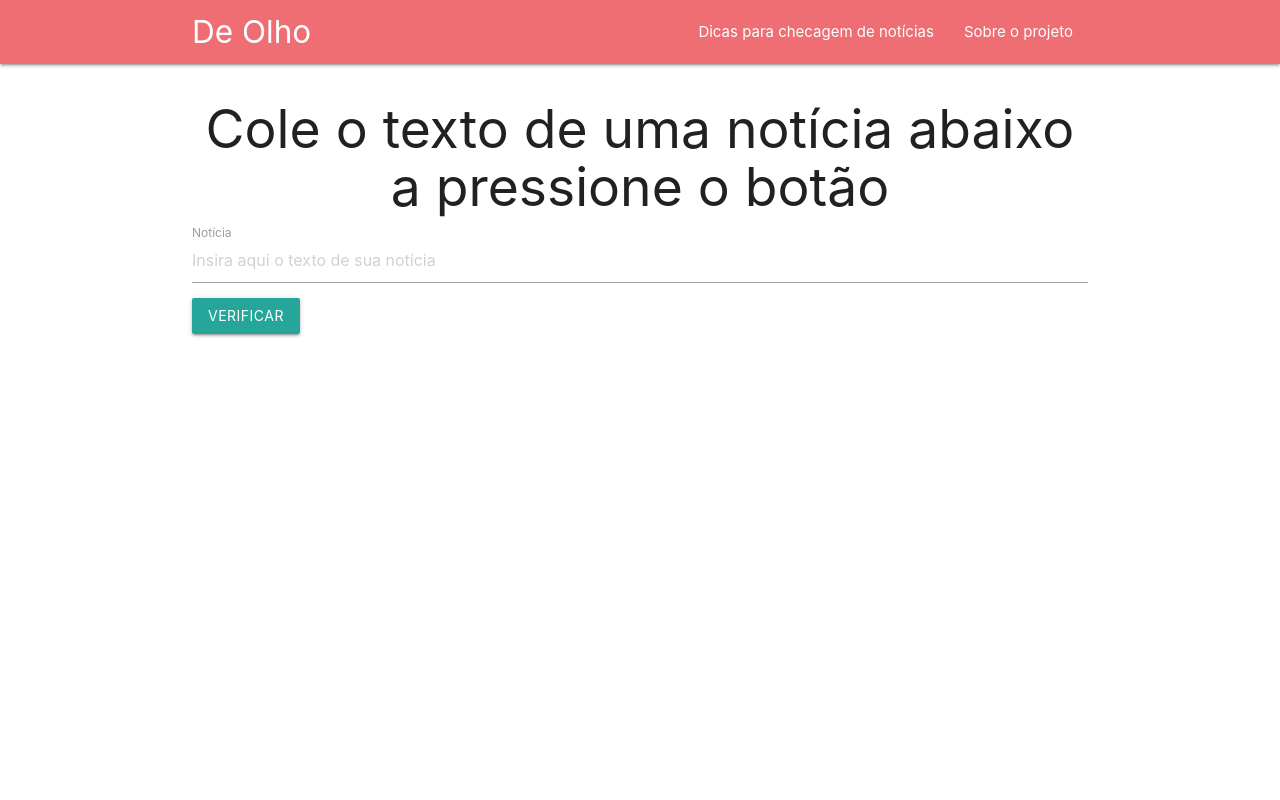
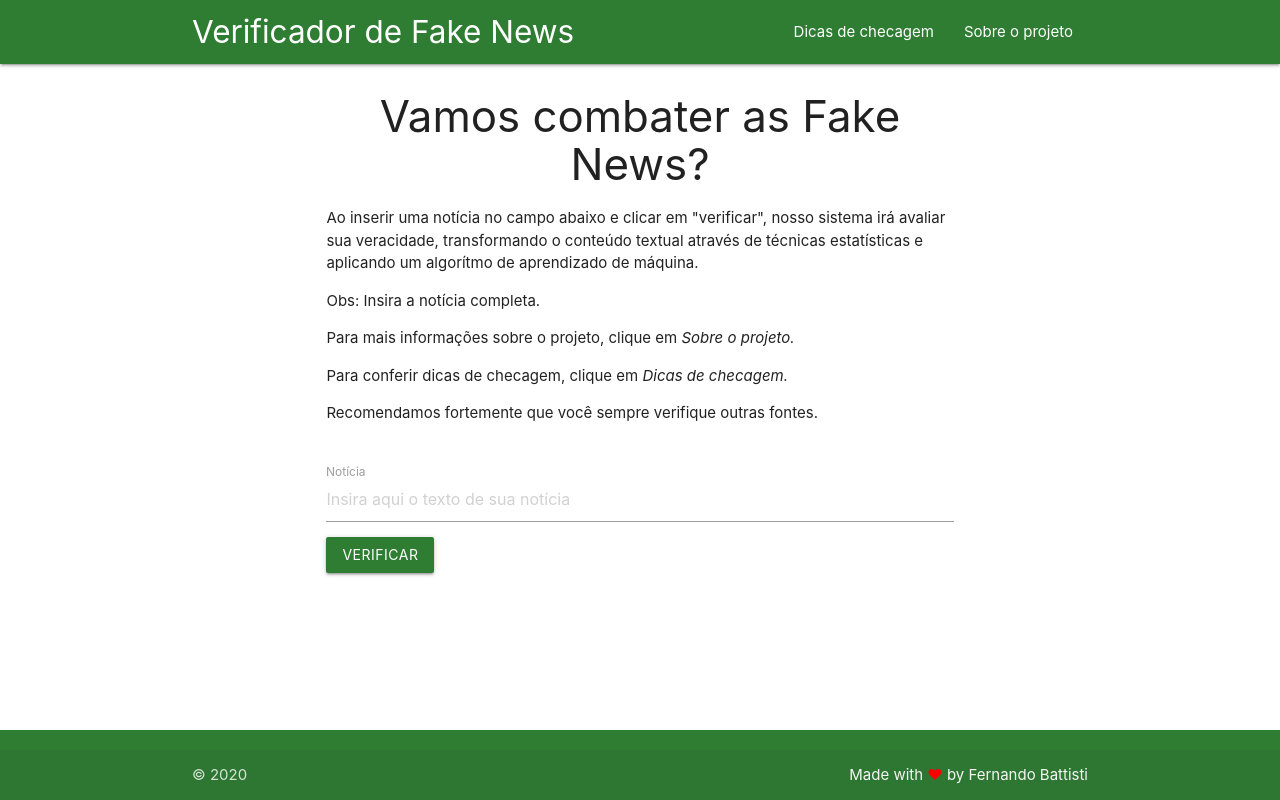
Before and after one commit to fbtt/fake_news_checker, a Django app: page / in a window 1280 px wide. Run offline with Django 3.2, Linux system fonts and the light colour scheme; parts of the project's set-up code (start-up, migrations or seed data) failed here and were passed over.

Commit message:
change the model to a logistic regression. add a footer in the frontend. present the classification as green for true news and red for fake news in the frontend.

```diff
--- a/my_app/views.py
+++ b/my_app/views.py
@@ -1,19 +1,18 @@
 from django.shortcuts import render
-import tensorflow as tf
-from tensorflow.keras.preprocessing.sequence import pad_sequences
+import sklearn
 import pandas as pd
 import pickle
 import re
 
 
 # loading model
-model = tf.keras.models.load_model("my_keras_model.h5")
+with open('clf_logistic_regression.pickle', 'rb') as handle:
+    clf_logistic_regression = pickle.load(handle)
+
 
 # loading tokenizer
-with open('tokenizer.pickle', 'rb') as handle:
-    tokenizer = pickle.load(handle)
-
-# ------------------ temp code ------------------
+with open('vectorizer_logistic_regression.pickle', 'rb') as handle:
+    vectorizer_tfidf = pickle.load(handle)
 
 
 # lower case all data
@@ -65,26 +64,13 @@ def pre_processing(df):
 
 
 def predict(sample_text):
+    """ This function receives a string containing the textual content and returns its veracity """
 
     df = pd.DataFrame({'text': [sample_text]})
-
     df_preprocessed = pre_processing(df)
-
-    encoded_doc = tokenizer.texts_to_sequences(df_preprocessed['text'])
-
-    sample_preprocessed = pad_sequences(encoded_doc,
-                                        padding='post',
-                                        truncating='post',
-                                        maxlen=1941
-                                        )
-
-    y_pred = model.predict(sample_preprocessed)
-    y_pred_rounded = y_pred[0][0].round()
-
-    if y_pred_rounded == 1.0:
-        str_y_pred = 'VERDADEIRA'
-    else:
-        str_y_pred = 'FALSA'
+    sample_preprocessed = vectorizer_tfidf.transform(df_preprocessed['text'])
+    y_pred = clf_logistic_regression.predict(sample_preprocessed)[0]
+    str_y_pred = 'FALSA' if (y_pred == 1) else 'VERDADEIRA'
 
     return str_y_pred
 
@@ -96,8 +82,6 @@ def home(request):
 def new_check(request):
 
     news_content = request.POST.get('news_content')
-
-    # Consulta modelo e retornar veracidade
     veracity = predict(news_content)
 
     frontend_context = {
--- a/static/css/style.css
+++ b/static/css/style.css
@@ -0,0 +1,17 @@
+body {
+    display: flex;
+    min-height: 100vh;
+    flex-direction: column;
+  }
+
+main {
+    flex: 1 0 auto;
+}
+
+/* p {
+  text-align: center;
+} */
+
+h4 {
+  text-align: center;
+}
--- a/templates/base.html
+++ b/templates/base.html
@@ -4,20 +4,27 @@
 <head>
     <meta charset="UTF-8">
     <meta name="viewport" content="width=device-width, initial-scale=1.0">
-    <title>De Olho</title>
-    {% comment %}
-    <link rel="stylesheet" href="static_root/css/style.css"> {% endcomment %}
+    <title>Verificador de Fake News</title>
+    <link rel="stylesheet" href="static/css/style.css">
     <!-- Compiled and minified CSS -->
     <link rel="stylesheet" href="https://cdnjs.cloudflare.com/ajax/libs/materialize/1.0.0/css/materialize.min.css">
     <!-- Compiled and minified JavaScript -->
     <script src="https://cdnjs.cloudflare.com/ajax/libs/materialize/1.0.0/js/materialize.min.js"></script>
 
     <style>
-        h2 {
+        h3 {
             text-align: center;
         }
 
         .redText {
+            color: red;
+        }
+
+        .greenText {
+            color: green;
+        }
+
+        .heart {
             color: red;
         }
     </style>
@@ -26,27 +33,38 @@
 
 <body>
 
-    <nav>
+    <nav class="green darken-3">
         <div class="container nav-wrapper">
-            <a href="/" class="brand-logo">De Olho</a>
+            <a href="/" class="brand-logo">Verificador de Fake News</a>
             <ul id="nav-mobile" class="right">
-                <li><a href="/">Dicas para checagem de notícias</a></li>
+                <li><a href="/">Dicas de checagem</a></li>
                 <li><a href="/">Sobre o projeto</a></li>
             </ul>
         </div>
     </nav>
 
+    <main>
+
     <div class="container">
 
-        <h2>Cole o texto de uma notícia abaixo a pressione o botão</h2>
+        {% comment %} <h3>Cole o texto de uma notícia abaixo a pressione o botão "verificar"</h3> {% endcomment %}
 
+    <div class="container">
+        <h3>Vamos combater as Fake News?</h3>
+        <p>Ao inserir uma notícia no campo abaixo e clicar em "verificar", nosso sistema irá avaliar sua veracidade, transformando o conteúdo textual através de técnicas estatísticas e aplicando um algorítmo de aprendizado de máquina.</p>
+        <p>Obs: Insira a notícia completa.</p>
+        <p>Para mais informações sobre o projeto, clique em <i>Sobre o projeto.</i></p>
+        <p>Para conferir dicas de checagem, clique em <i>Dicas de checagem.</i></p>
+        <p>Recomendamos fortemente que você sempre verifique outras fontes.</p>
+        <br>
+    <div>
         <form action="{% url 'new_check' %}" method="post">
             {% csrf_token %}
             <div class="input-field">
                 <textarea id="textarea1" class="materialize-textarea" name="news_content"
                     placeholder="Insira aqui o texto de sua notícia"></textarea>
                 <label for="textarea1">Notícia</label>
-                <button class="btn waves-effect waves-light" type="submit" name="action">Verificar</button>
+                <button class="btn waves-effect waves-light green darken-3" type="submit" name="action">Verificar</button>
             </div>
         </form>
 
@@ -56,6 +74,32 @@
 
     </div>
 
+    </main>
+
+    <footer class="page-footer green darken-3">
+        {% comment %} <div class="container">
+            <div class="row">
+                <div class="col l6 s12">
+                    <h5 class="white-text">Footer Content</h5>
+                    <p class="grey-text text-lighten-4">Made with <3</p>
+                </div>
+                <div class="col l4 offset-l2 s12">
+                    <h5 class="white-text">Contact</h5>
+                    <ul>
+                        <li><a class="grey-text text-lighten-3" href="https://www.linkedin.com/in/fernando-battisti/">Linkedin</a>
+                        </li>
+                    </ul>
+                </div>
+            </div>
+        </div> {% endcomment %}
+        <div class="footer-copyright">
+            <div class="container">
+                © 2020
+                <a class="grey-text text-lighten-4 right">Made with <span class="redText">♥</span> by Fernando Battisti</a>
+            </div>
+        </div>
+    </footer>
+
 </body>
 
 </html>
```
Also changed, not shown: templates/my_app/new_check.html (+9 -3 lines), 2 other files.
